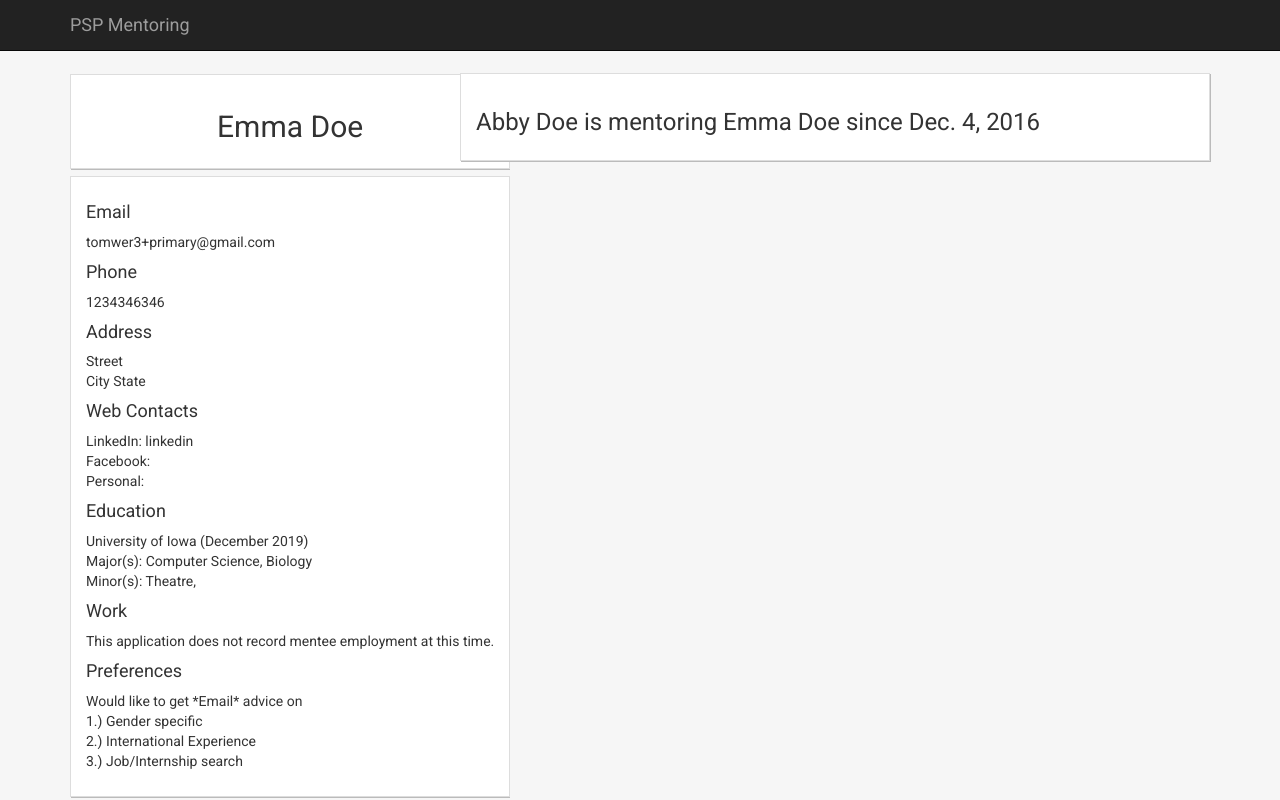
After one commit to TomWerner/AlumniMentoring, a Django app: template mentoring/templates/admin/person_detail.html in a window 1280 px wide. The commit adds this page. Run offline with Django 3.2, Linux system fonts and the light colour scheme; the template is opened without the code that fills it: values that come from a table or form of the project are taken from there, others are empty; data comes from the database, SQL or seed files in the repository; tables that the repository leaves empty hold one stand-in row (values such as "Sample post"); some libraries are stand-ins or nearby versions.

Commit message:
Got mentoring history finished with feedback

```diff
--- a/gettingstarted/urls.py
+++ b/gettingstarted/urls.py
@@ -25,10 +25,12 @@ urlpatterns = [
     url(r'^(?i)honorsAdmin/$', honors_admin.home),
     url(r'^(?i)honorsAdmin/mentors/$', honors_admin.mentors),
     url(r'^(?i)honorsAdmin/mentor/([0-9]+)/view', honors_admin.mentor_detail),
+    url(r'^(?i)honorsAdmin/mentor/([0-9]+)/details', honors_admin.mentor_detail_page),
     url(r'^(?i)honorsAdmin/mentor/([0-9]+)/approve', honors_admin.mentor_approve),
     url(r'^(?i)honorsAdmin/mentor/([0-9]+)/deny', honors_admin.mentor_deny),
     url(r'^(?i)honorsAdmin/mentees/$', honors_admin.mentees),
     url(r'^(?i)honorsAdmin/mentee/([0-9]+)/view', honors_admin.mentee_detail),
+    url(r'^(?i)honorsAdmin/mentee/([0-9]+)/details', honors_admin.mentee_detail_page),
     url(r'^(?i)honorsAdmin/mentee/([0-9]+)/approve', honors_admin.mentee_approve),
     url(r'^(?i)honorsAdmin/mentee/([0-9]+)/deny', honors_admin.mentee_deny),
     url(r'^(?i)honorsAdmin/mentee/([0-9]+)/getmatches', honors_admin.mentee_get_matches),
--- a/mentoring/models.py
+++ b/mentoring/models.py
@@ -296,6 +296,11 @@ class MentorMenteePairs(models.Model):
         return str(self.mentor) + " and " + str(self.mentee) + " (" + str(self.start_date) + " to " + str(
             self.end_date) + ")"
 
+    def has_no_filled_out_feedback(self):
+        return (self.feedback_set.count() == 0 and not self.is_active()) or \
+               (self.feedback_set.count() > 0 and
+                len([feedback for feedback in self.feedback_set.all() if feedback.filled_out()]) == 0)
+
 
 class Feedback(models.Model):
     pairing = models.ForeignKey(MentorMenteePairs, on_delete=models.CASCADE)
@@ -305,6 +310,9 @@ class Feedback(models.Model):
     went_well = models.TextField(max_length=1000, null=True, blank=True)
     went_poorly = models.TextField(max_length=1000, null=True, blank=True)
     other = models.TextField(max_length=1000, null=True, blank=True)
+
+    def giver_name_with_role(self):
+        return self.giver_name() + " (" + self.get_giver_display() + ")"
 
     def get_email_recipient(self):
         if self.giver == '1':
@@ -317,6 +325,9 @@ class Feedback(models.Model):
             return self.pairing.mentor.full_name()
         else:
             return self.pairing.mentee.full_name()
+
+    def filled_out(self):
+        return self.went_well or self.went_poorly or self.other
 
     @staticmethod
     def create_feedback(mentor_mentee_pair, mentee=True):
--- a/mentoring/static/js/matchless_mentees.js
+++ b/mentoring/static/js/matchless_mentees.js
@@ -48,7 +48,7 @@ $(document).ready(function () {
     if ($(window).height() < $('.affix').find('li').height() + 300) {
         var card = $('.affix').find('li').find('.card');
         card.height($(window).height() - 222);
-        card.css('overflow-y', 'scroll');
+        card.css('overflow-y', 'auto');
         // $('.affix').find('li').height($(window).height() - 300);
     }
 });
--- a/mentoring/templates/admin/honors_admin_mentees.html
+++ b/mentoring/templates/admin/honors_admin_mentees.html
@@ -19,7 +19,7 @@
                 {% for mentee in mentees %}
                     <tr>
 
-                        <td><a href="/honorsAdmin/mentee/{{ mentee.id }}/view/" class="popup">{{ mentee.full_name }}</a></td>
+                        <td><a href="/honorsAdmin/mentee/{{ mentee.id }}/details/">{{ mentee.full_name }}</a></td>
                         <td>{{ mentee.menteecontactinformation.primary_email }}</td>
                         <td>{{ mentee.get_gender_display }}</td>
                         <td>{{ mentee.active }}</td>
--- a/mentoring/templates/admin/honors_admin_mentors.html
+++ b/mentoring/templates/admin/honors_admin_mentors.html
@@ -18,7 +18,7 @@
                 </thead>
                 {% for mentor in mentors %}
                     <tr>
-                        <td><a href="/honorsAdmin/mentor/{{ mentor.id }}/view/" class="popup">{{ mentor.full_name}}</a></td>
+                        <td><a href="/honorsAdmin/mentor/{{ mentor.id }}/details/">{{ mentor.full_name}}</a></td>
                         <td>{{ mentor.mentorcontactinformation.primary_email }}</td>
                         <td>{{ mentor.get_gender_display }}</td>
                         <td>{{ mentor.active }}</td>
--- /dev/null
+++ b/mentoring/templates/admin/person_detail.html
@@ -0,0 +1,76 @@
+{% extends "base.html" %}
+
+{% block head %}
+    {% load staticfiles %}
+{% endblock %}
+
+{% block content %}
+    <div class="container">
+
+        <div class="row">
+            <div class="col-md-4">
+                <div class="affix" style="top: 0; bottom: 0; overflow-x: auto; margin-top: 67px">
+                    <div class="card">
+                        <h2 style="text-align: center">{{ person.full_name }}</h2>
+                    </div>
+
+                    <div class="carouselbox">
+                        <div class="card">
+                            <h4>Email</h4>
+                            <div>{{ person.email|linebreaks }}</div>
+
+                            <h4>Phone</h4>
+                            <div>{{ person.phone_number }}</div>
+
+                            <h4>Address</h4>
+                            <div>{{ person.mailing_address|linebreaks }}</div>
+
+                            <h4>Web Contacts</h4>
+                            <div>{{ person.web_contacts|linebreaks }}</div>
+
+                            <h4>Education</h4>
+                            <div>{{ person.education|linebreaks }}</div>
+
+                            <h4>Work</h4>
+                            <div>{{ person.employment|linebreaks }}</div>
+
+                            <h4>Preferences</h4>
+                            <div>{{ person.preferences|linebreaks }}</div>
+                        </div>
+                    </div>
+                </div>
+            </div>
+            <div class="col-md-offset-4 col-md-8">
+                <div id="pairing_list">
+                    {% for pairing in pairings %}
+                        <div class="card">
+                            {% if pairing.is_active %}
+                                <h3>{{ pairing.mentor.full_name }} is mentoring {{ pairing.mentee.full_name }}
+                                    since {{ pairing.start_date }}</h3>
+                            {% else %}
+                                <h3>{{ pairing.mentor.full_name }} mentored {{ pairing.mentee.full_name }}
+                                    from {{ pairing.start_date }} to {{ pairing.end_date }}</h3>
+                            {% endif %}
+                            {% if pairing.has_no_filled_out_feedback %}
+                                <h4>No Feedback</h4>
+                            {% endif %}
+                            {% for feedback in pairing.feedback_set.all %}
+                                {% if feedback.filled_out %}
+                                    <h4>{{ feedback.giver_name_with_role }}</h4>
+                                    <b>Went Well</b>
+                                    <p>{{ feedback.went_well }}</p>
+
+                                    <b>Could have gone better</b>
+                                    <p>{{ feedback.went_poorly }}</p>
+
+                                    <b>Other</b>
+                                    <p>{{ feedback.other }}</p>
+                                {% endif %}
+                            {% endfor %}
+                        </div>
+                    {% endfor %}
+                </div>
+            </div>
+        </div>
+    </div>
+{% endblock %}
--- a/mentoring/templates/partials/mentor_list.html
+++ b/mentoring/templates/partials/mentor_list.html
@@ -4,7 +4,7 @@
             <div class="col-md-12">
                 <input type="hidden" value="{{ mentor.id }}" id="mentor_id">
                 <h3>
-                    <a href="/honorsAdmin/mentor/{{ mentor.id }}/view" class="popup">
+                    <a href="/honorsAdmin/mentor/{{ mentor.id }}/details">
                         {{ mentor.full_name }} (Match score: {{ score }})
                     </a>
 
```
Also changed, not shown: mentoring/templates/admin/honors_admin_pairings.html (+6 -4 lines), mentoring/views/honors_admin.py (+14 -0 lines).
